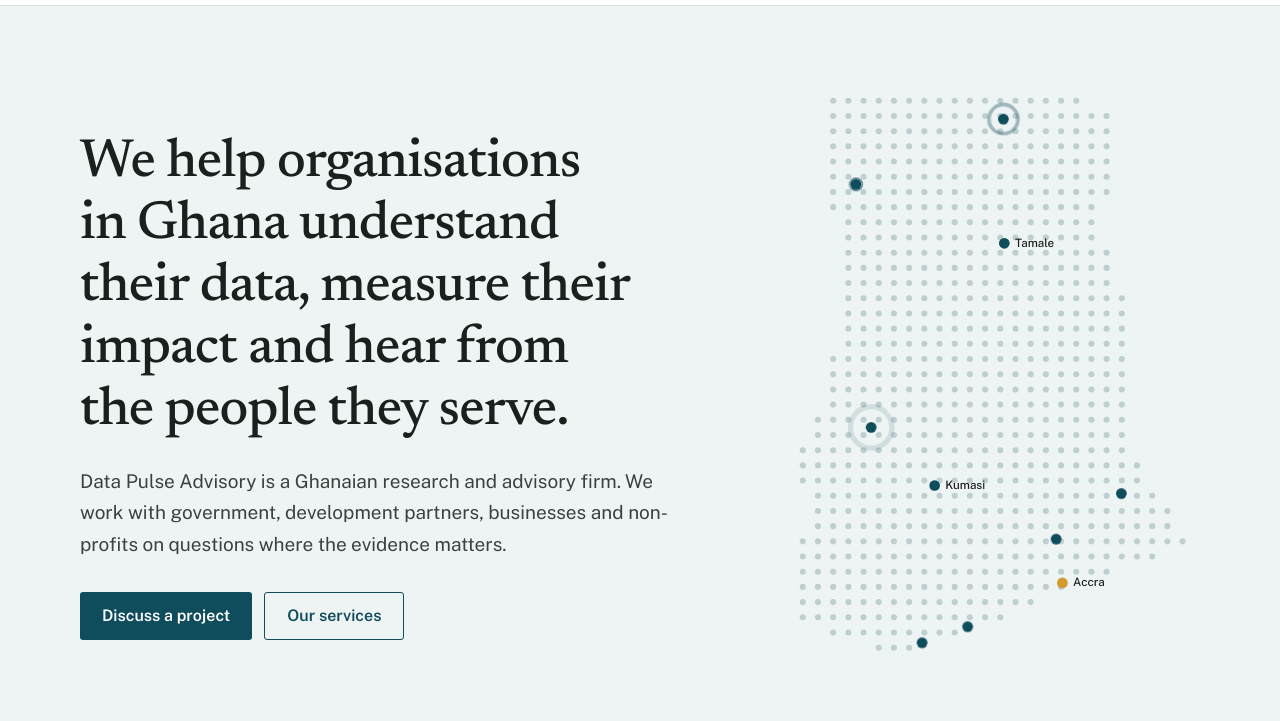
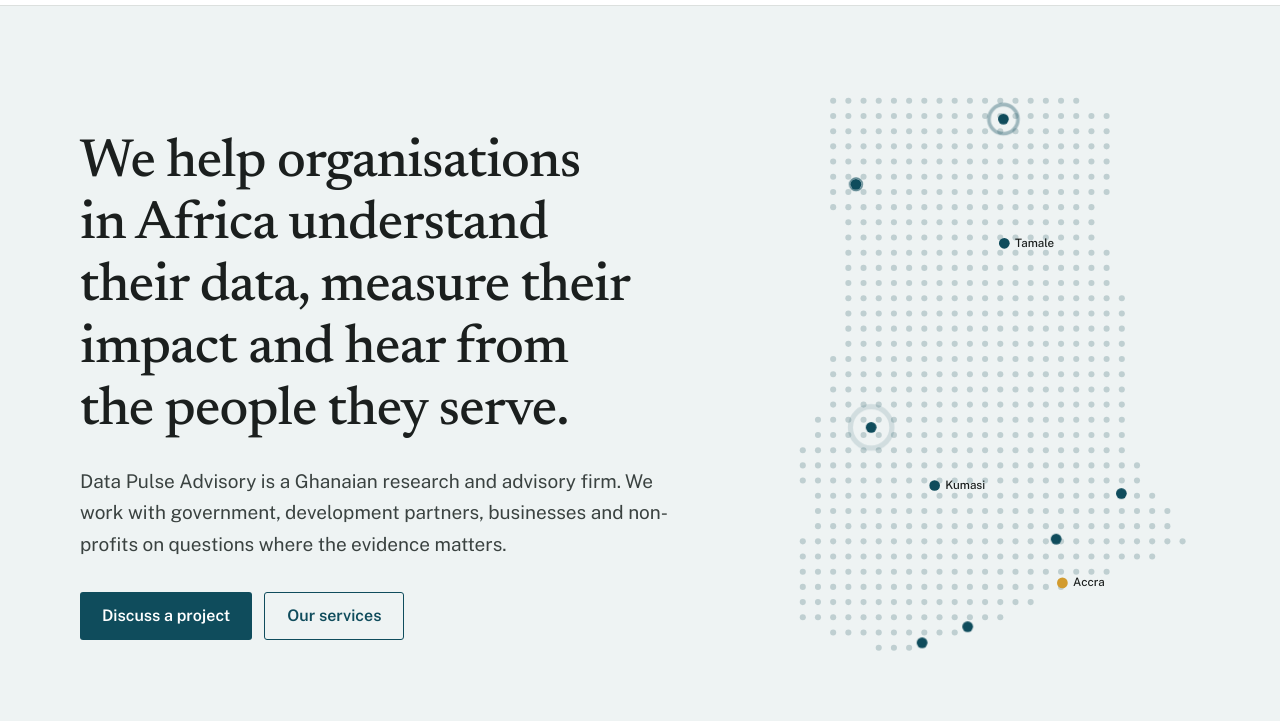
Before and after one commit to aappiah17/datapulse-site, a plain HTML site: page index.html in a window 1280 px wide. Shown: the part 79-800 px from the top of the page. Drawn offline with nearby package versions, Linux system fonts and the light colour scheme.

Commit message:
minor edit

```diff
--- a/index.html
+++ b/index.html
@@ -160,7 +160,7 @@
   <div class="hero">
     <div class="wrap intro">
       <div>
-        <h1>We help organisations in Ghana understand their data, measure their impact and hear from the people they serve.</h1>
+        <h1>We help organisations in Africa understand their data, measure their impact and hear from the people they serve.</h1>
         <p class="sub">Data Pulse Advisory is a Ghanaian research and advisory firm. We work with government, development partners, businesses and non-profits on questions where the evidence matters.</p>
         <div class="cta">
           <a class="btn solid" href="#contact">Discuss a project</a>
```
